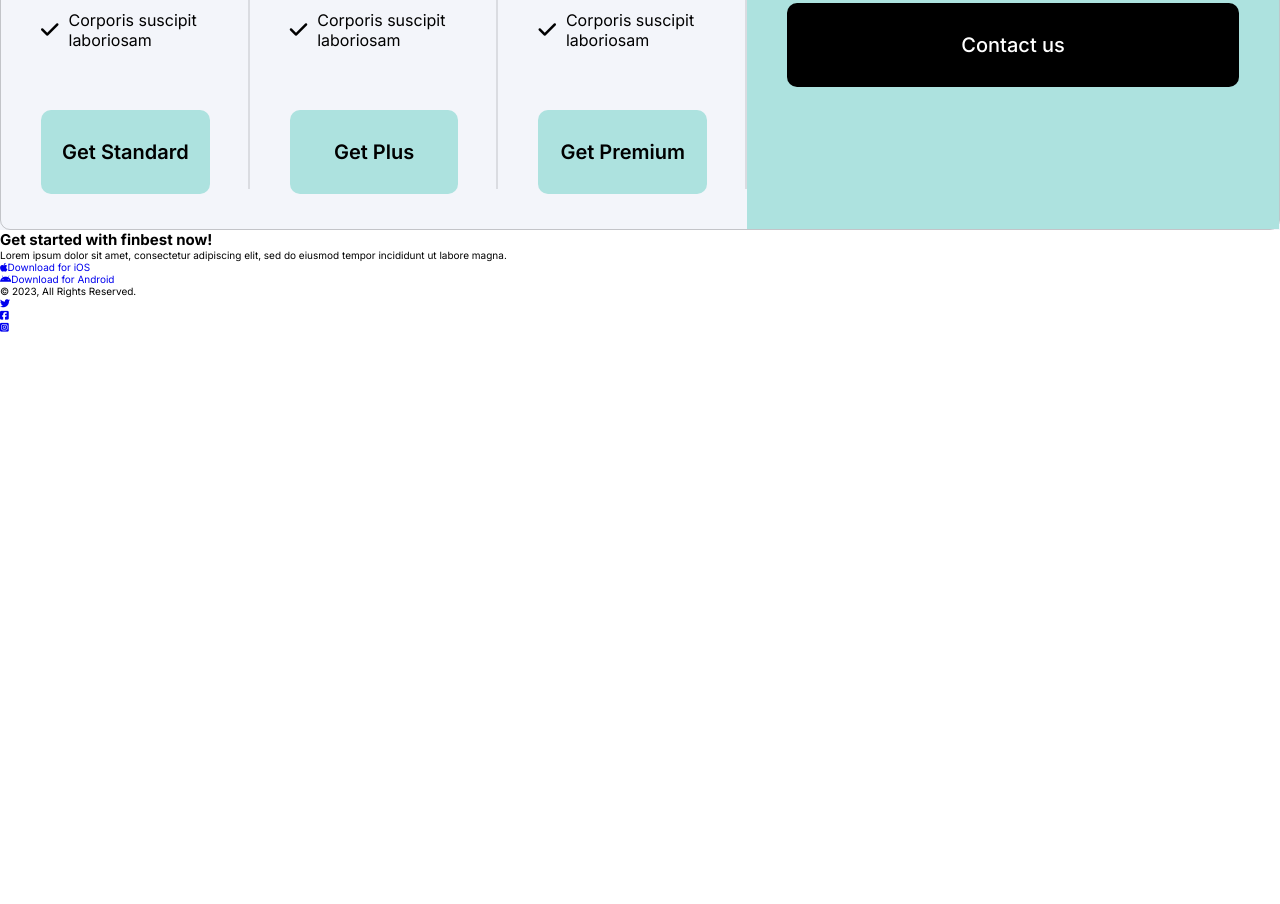
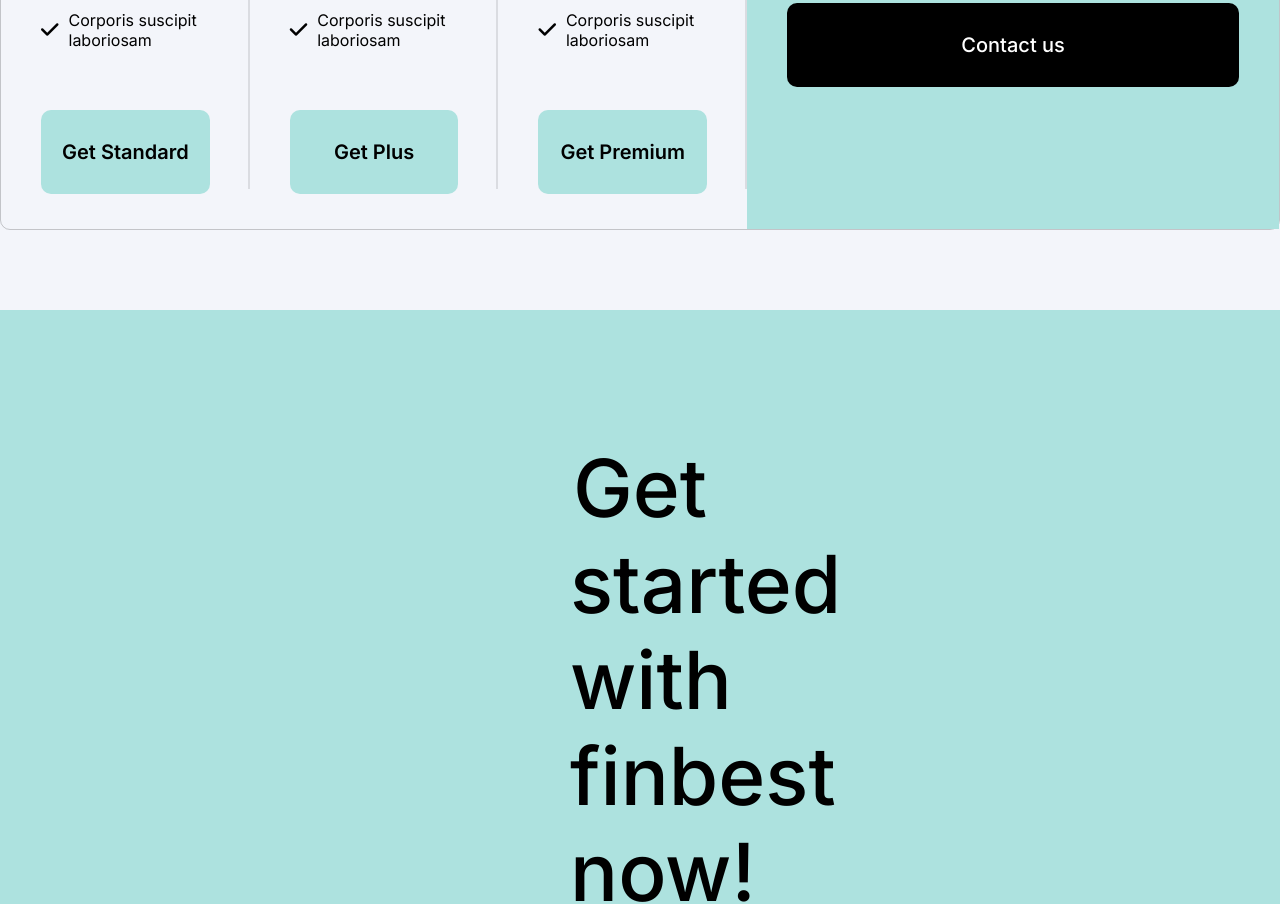
Before and after one commit to Nik-Kolev/Softuni-HTML-CSS, a plain HTML site: page Exam 18 Jun 2023/03. Finbest/index.html in a window 1280 px wide. Shown: the part 2983-3887 px from the top of the page. Before the commit the page ends 3316 px from the top, so only its background shows below. Drawn offline with Linux system fonts and the light colour scheme.

Commit message:
added cta/footer css, 03 is done

```diff
--- a/Exam 18 Jun 2023/03. Finbest/styles.css
+++ b/Exam 18 Jun 2023/03. Finbest/styles.css
@@ -77,12 +77,14 @@ li {
     font-size: 2.2rem;
 }
 
-.hero__buttons ul {
+.hero__buttons ul,
+.cta__buttons ul {
     display: flex;
     gap: 2rem;
 }
 
-.hero__buttons ul li a {
+.hero__buttons ul li a,
+.cta__buttons ul li a {
     font-size: 2rem;
     background-color: black;
     color: #fff;
@@ -189,6 +191,7 @@ li {
     display: flex;
     border-radius: 1rem;
     border: 1px solid rgb(0, 0, 0, 0.2);
+    margin-bottom: 8rem;
 }
 
 .pricing-card {
@@ -293,3 +296,47 @@ li {
     font-weight: 500;
     border-radius: 1rem;
 }
+
+.cta {
+    background-color: #ade2df;
+    text-align: center;
+    padding: 13rem 57rem;
+}
+
+.cta__h2 {
+    font-size: 8rem;
+    line-height: 1.2;
+    font-weight: 500;
+}
+
+.cta__p {
+    font-size: 2.4rem;
+    margin-bottom: 5rem;
+}
+
+.cta__buttons {
+    display: flex;
+    justify-content: center;
+}
+
+.footer {
+    background-color: #fff;
+    padding: 3rem 5.5rem;
+    display: flex;
+    justify-content: space-between;
+}
+
+.footer__p {
+    font-size: 2rem;
+    color: #595959;
+}
+
+.footer__list {
+    display: flex;
+    gap: 2.5rem;
+}
+
+.footer__item a {
+    color: black;
+    font-size: 2rem;
+}
```
Also changed, not shown: Exam 18 Jun 2023/03. Finbest/index.html (+2 -2 lines).
